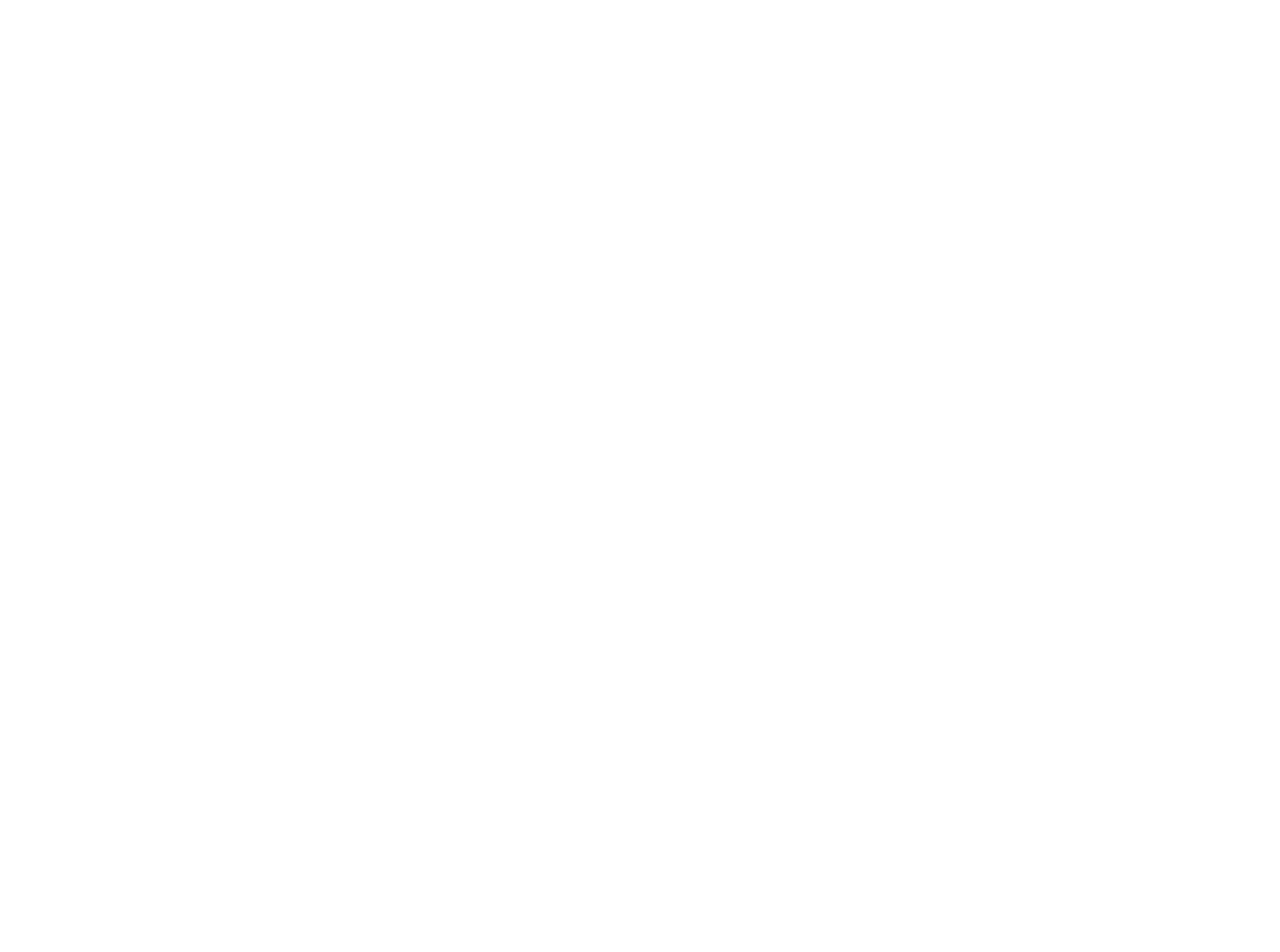
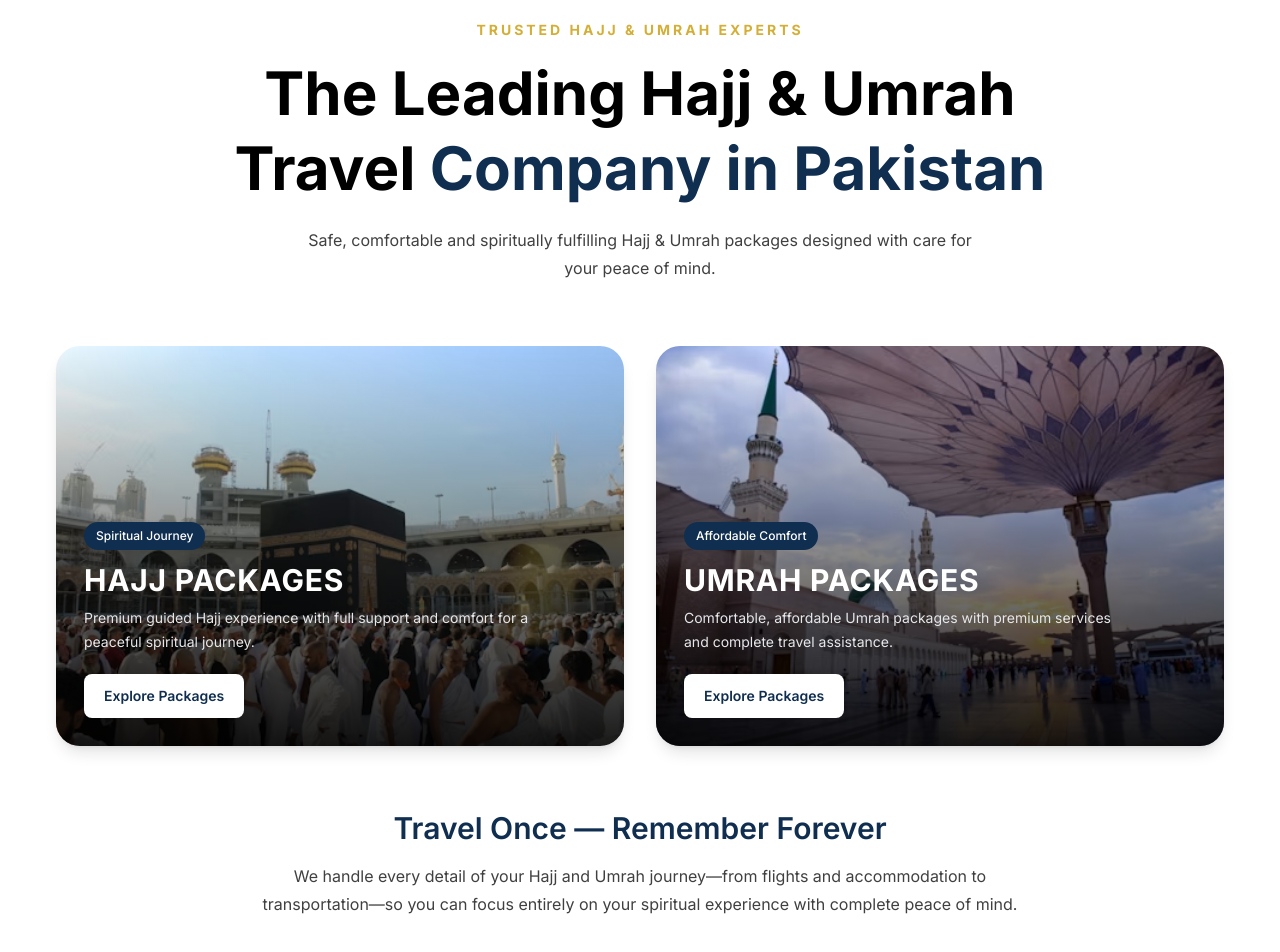
Before and after one commit to devsyedhaider/Al-Karimee-Travels-, a React (Vite) app: page / in a window 1280 px wide. Shown: the part 880-1832 px from the top of the page. Before the commit the page ends 800 px from the top, so only its background shows below. Built offline with nearby package versions, Linux system fonts and the light colour scheme.

Commit message:
hajj & umrah section done

```diff
--- a/src/Components/Navbar.jsx
+++ b/src/Components/Navbar.jsx
@@ -84,21 +84,21 @@
     <div className="hidden md:block">
       <div className="flex justify-between bg-main px-8 lg:px-40 py-3 font-light text-white text-base">
         <a
-          href="tel:0321499572"
+          href="tel:03022471111"
           className="flex items-center gap-4 hover:opacity-80 transition"
         >
           <Phone size={20} />
-          0321-499572
+          0302-2471111
         </a>
         <a
-          href="mailto:devalihaider86@gmail.com"
+          href="mailto:alkarimee@hotmail.com"
           className="flex items-center gap-4 hover:opacity-80 transition"
         >
           <Mail size={20} />
-          info@Alkarimee.travel
+          alkarimee@hotmail.com
         </a>
         <a
-          href="https://facebook.com"
+          href="https://www.facebook.com/people/Al-Karimee-Travels-Tours-Pvt-Ltd/61550221046678/"
           target="_blank"
           rel="noreferrer"
           className="flex items-center gap-4 hover:opacity-80 transition"
@@ -107,7 +107,7 @@
           Hajj & Umrah Services
         </a>
         <a
-          href="https://facebook.com"
+          href="https://www.facebook.com/people/Al-Karimee-Travels-Tours-Pvt-Ltd/61550221046678/"
           target="_blank"
           rel="noreferrer"
           className="flex items-center gap-4 hover:opacity-80 transition"
--- a/src/Pages/Home.jsx
+++ b/src/Pages/Home.jsx
@@ -1,11 +1,122 @@
 import Navbar from "../Components/Navbar";
 import Header from "../Components/Header";
+import hajjImg from "../assets/home/hajj.avif";
+import UmrahImg from "../assets/home/umrah.avif";
+import { Link } from "react-router-dom";
 
 export default function Home() {
   return (
     <div className="bg-white">
       <Navbar />
       <Header />
+
+      <div className="mt-5 md:mt-5">
+        <TravelSection />
+      </div>
     </div>
   );
 }
+
+function TravelSection() {
+  return (
+    <section className="relative py-12 md:py-16 lg:py-20 overflow-hidden">
+      <div className="mx-auto px-4 container">
+        <div className="mx-auto max-w-4xl text-center">
+          <p className="font-bold text-golden text-xs sm:text-sm uppercase tracking-[3px]">
+            Trusted Hajj & Umrah Experts
+          </p>
+
+          <h2 className="mt-4 font-bold text-black text-3xl sm:text-4xl md:text-5xl lg:text-6xl leading-tight">
+            The Leading Hajj & Umrah <br className="hidden md:block" />
+            Travel <span className="text-main">Company in Pakistan</span>
+          </h2>
+
+          <p className="mx-auto mt-5 max-w-2xl text-charcol text-sm sm:text-base leading-7">
+            Safe, comfortable and spiritually fulfilling Hajj & Umrah packages
+            designed with care for your peace of mind.
+          </p>
+        </div>
+
+        <div className="gap-6 lg:gap-8 grid grid-cols-1 lg:grid-cols-2 mt-12 lg:mt-16">
+          {/* Hajj */}
+          <div className="group relative shadow-lg hover:shadow-2xl rounded-3xl overflow-hidden transition-all hover:-translate-y-2 duration-500">
+            <img
+              src={hajjImg}
+              alt="Hajj"
+              className="w-full h-70 sm:h-80 md:h-90 lg:h-100 object-cover group-hover:scale-110 transition-transform duration-700"
+            />
+
+            <div className="absolute inset-0 bg-linear-to-t from-black/90 via-black/45 to-transparent" />
+
+            <div className="bottom-5 sm:bottom-7 absolute inset-x-5 sm:inset-x-7 text-white">
+              <span className="inline-flex bg-main px-3 py-1.5 rounded-full font-medium text-xs">
+                Spiritual Journey
+              </span>
+
+              <h3 className="mt-3 font-bold text-2xl sm:text-3xl tracking-wide">
+                HAJJ PACKAGES
+              </h3>
+
+              <p className="mt-2 max-w-md text-gray-200 text-sm leading-6">
+                Premium guided Hajj experience with full support and comfort for
+                a peaceful spiritual journey.
+              </p>
+
+              <Link
+                to="/hajj"
+                className="inline-flex justify-center items-center bg-white hover:bg-gray-900 mt-5 px-5 py-3 rounded-lg w-full sm:w-auto font-semibold text-main hover:text-white text-sm transition"
+              >
+                Explore Packages
+              </Link>
+            </div>
+          </div>
+
+          {/* Umrah */}
+          <div className="group relative shadow-lg hover:shadow-2xl rounded-3xl overflow-hidden transition-all hover:-translate-y-2 duration-500">
+            <img
+              src={UmrahImg}
+              alt="Umrah"
+              className="w-full h-70 sm:h-80 md:h-90 lg:h-100 object-cover group-hover:scale-110 transition-transform duration-700"
+            />
+
+            <div className="absolute inset-0 bg-linear-to-t from-black/90 via-black/45 to-transparent" />
+
+            <div className="bottom-5 sm:bottom-7 absolute inset-x-5 sm:inset-x-7 text-white">
+              <span className="inline-flex bg-main px-3 py-1.5 rounded-full font-medium text-xs">
+                Affordable Comfort
+              </span>
+
+              <h3 className="mt-3 font-bold text-2xl sm:text-3xl tracking-wide">
+                UMRAH PACKAGES
+              </h3>
+
+              <p className="mt-2 max-w-md text-gray-200 text-sm leading-6">
+                Comfortable, affordable Umrah packages with premium services and
+                complete travel assistance.
+              </p>
+
+              <Link
+                to="/umrah"
+                className="inline-flex justify-center items-center bg-white hover:bg-gray-900 mt-5 px-5 py-3 rounded-lg w-full sm:w-auto font-semibold text-main hover:text-white text-sm transition"
+              >
+                Explore Packages
+              </Link>
+            </div>
+          </div>
+        </div>
+
+        <div className="mx-auto mt-12 md:mt-16 max-w-3xl text-center">
+          <h4 className="font-semibold text-main text-2xl sm:text-3xl">
+            Travel Once — Remember Forever
+          </h4>
+
+          <p className="mt-4 text-charcol text-sm sm:text-base leading-7">
+            We handle every detail of your Hajj and Umrah journey—from flights
+            and accommodation to transportation—so you can focus entirely on
+            your spiritual experience with complete peace of mind.
+          </p>
+        </div>
+      </div>
+    </section>
+  );
+}
--- a/src/index.css
+++ b/src/index.css
@@ -13,3 +13,9 @@
   --font-sans: "Inter", sans-serif;
   --font-heading: "Poppins", sans-serif;
 }
+
+.container {
+  max-width: 1200px;
+  margin: 0 auto;
+  padding: 0 1rem;
+}
```
Also changed, not shown: src/assets/home/hajj.avif (added), src/assets/home/umrah.avif (added).
